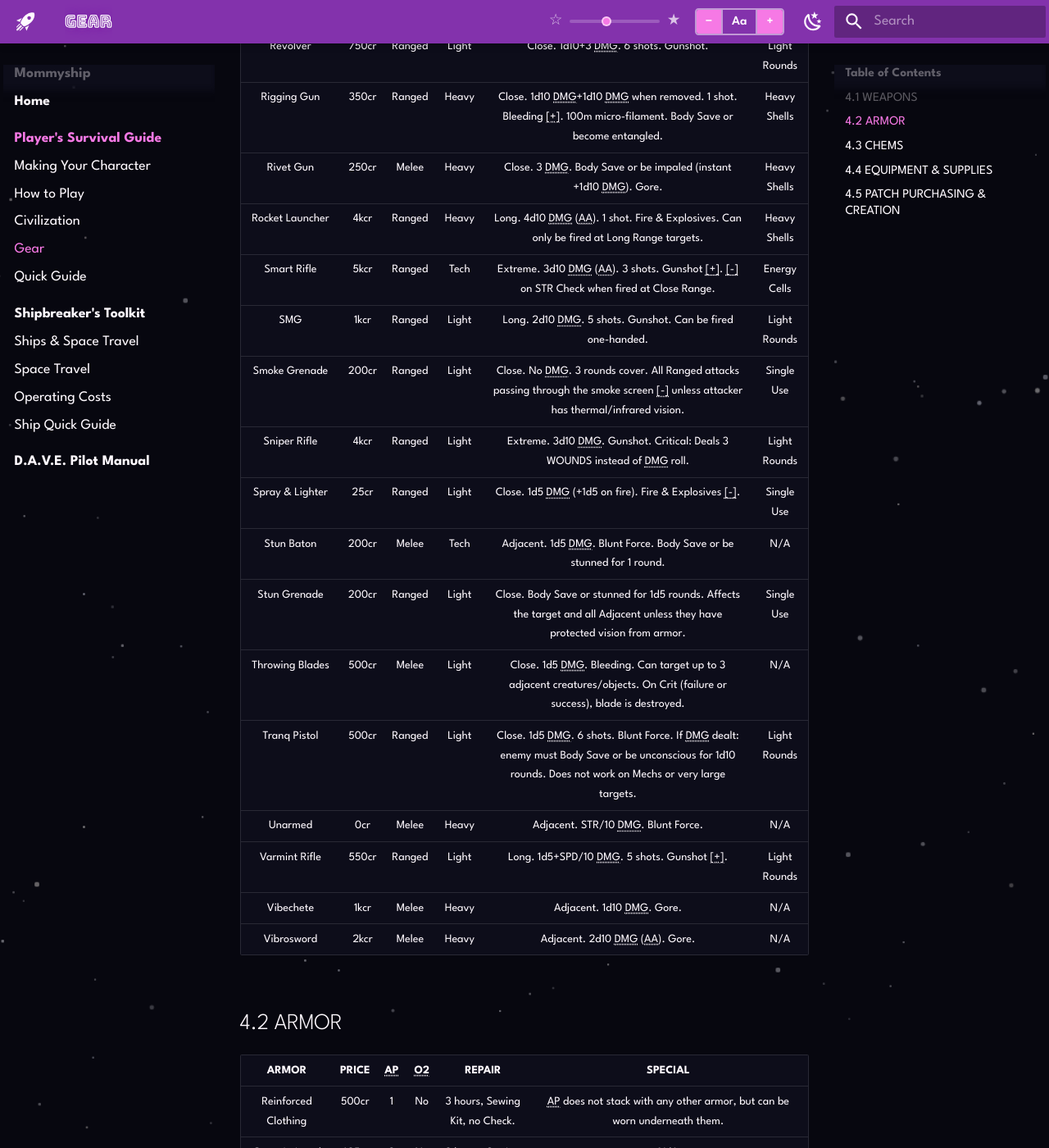
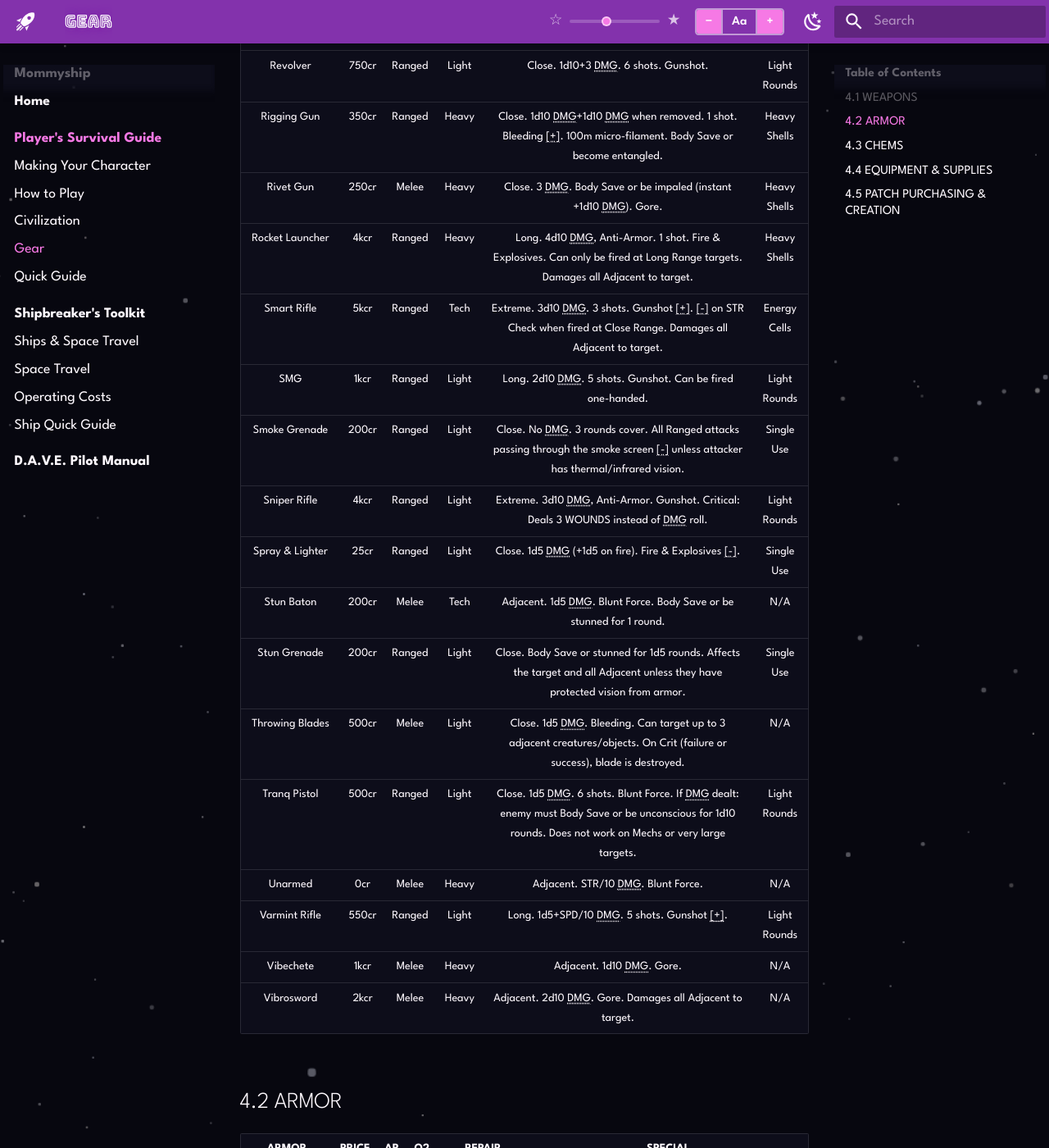
Before and after one commit to XYAgainAgain/Mommyship, an MkDocs documentation site: the page built from docs/players-survival-guide/gear.md, in a window 1280 px wide and 1400 px high, scrolled down 3194 px. Shown: the whole window at 82% size. Built offline with MkDocs 1.6.1 and Material for MkDocs 9.7.7, drawn with Linux system fonts in a browser that asks for light colours; some of the changed text lies outside the part shown.

Commit message:
Lil tweaks~

```diff
--- a/docs/players-survival-guide/gear.md
+++ b/docs/players-survival-guide/gear.md
@@ -6,61 +6,61 @@ Oftentimes the difference between life and death is having the right tools for t
 
 ## 4.1 WEAPONS
 
-|           WEAPON            | PRICE  |  TYPE  |  TRAIT  |                                                                        DESCRIPTION                                                                        |     AMMO     |
-| :-------------------------: | :----: | :----: | :-----: | :-------------------------------------------------------------------------------------------------------------------------------------------------------: | :----------: |
-|        Assault Rifle        | 1.2kcr | Ranged |  Light  |                                                             Long. 2d10 DMG. 4 shots. Gunshot.                                                             | Heavy Shells |
-|         Basic Blade         |  50cr  | Melee  |  Light  |                                          (Scalpel, utility knife, switchblade.) Adjacent. 1d5 DMG. Bleeding [-].                                          |     N/A      |
-|       Basic Bludgeon        |  50cr  | Melee  |  Heavy  |                                          (Wrenches, hammers, batons, stick.) Adjacent. 1d5 DMG. Blunt Force [-].                                          |     N/A      |
-|        Boarding Axe         | 150cr  | Melee  |  Heavy  |                                           Adjacent. 2d10 DMG. Gore [+]. [+] on STR Checks vs inanimate objects.                                           |     N/A      |
-|         Chem-caster         | 900cr  | Ranged |  Tech   |                           Close. 1 DMG. Organic Trauma. If DMG dealt: administers a chem of choice that shooter has on hand to target.                           |   Special    |
-|        Combat Knife         |  75cr  | Melee  |  Light  |                                             Adjacent. 1d5+SPD/10 DMG. Bleeding. Can be thrown at Close Range.                                             |     N/A      |
-|       Combat Shotgun        | 1.4kcr | Ranged |  Light  |                                          Close. 3d10+3 DMG. 6 shots. Gunshot. 1d10+3 DMG @ Long Range or Longer.                                          | Heavy Shells |
-|           Crowbar           |  25cr  | Melee  |  Heavy  |                      Adjacent. 1d5 DMG. Blunt Force [+]. Grants [+] on STR Checks to open jammed airlocks, lift heavy objects, etc.                       |     N/A      |
-|    Double-Barrel Shotgun    | 900cr  | Ranged |  Light  |                                            Close. 3d10 DMG. 2 shots. Gunshot. 1d10 DMG @ Long Range or Longer.                                            | Heavy Shells |
-|          EMP Rifle          | 1.8kcr | Ranged |  Tech   |                                 Long. 1d10 DMG. Fire & Explosives [+]. If target is Mech, Body Save [-] shuts down until repairs & hard reboot.                                  | Energy Cell  |
-|        Flamethrower         |  4kcr  | Ranged |  Light  |                             Close. 2d10 DMG. 4 shots. Fire/Explosives [+]. Body Save [-] or be set on fire (2d10 DMG/round).                              | Energy Cells |
-|          Flare Gun          |  25cr  | Ranged |  Light  |                         Long. 1d5 DMG. 2 shots. Fire/Explosives [-]. High intensity flare visible day and night from Long Range.                          | Energy Cells |
-|          Foam Gun           | 500cr  | Ranged |  Light  |                                  Close. 1 DMG. 2 shots. Blunt Force. Body Save or become stuck. STR Check [-] to escape.                                  | Light Rounds |
-|        Frag Grenade         | 400cr  | Ranged |  Light  |                                Close. 3d10 DMG. Fire/Explosives. All Adjacent to target must Body Save or take equal DMG.                                 |  Single Use  |
-|         Gas Grenade         | 200cr  | Ranged |  Light  |                    Close. Body Save or [-] to Speed & Strength for 1d5 rounds. Affects target & all Adjacent unless they have O2, etc.                    |  Single Use  |
-| General-Purpose Machine Gun |  8kcr  | Ranged |  Heavy  |                            Long. 4d10 DMG. 5 shots. Gunshot [+]. Two-handed. Barrel can be maneuvered to fire around corners.                             | Heavy Shells |
-|      Grenade Launcher       |  2kcr  | Ranged |  Heavy  |                                       Long. Damage as grenade. 1 round. Uses grenades as ammo (except Petrol Bomb).                                       |   Special    |
-|        Hacking Dart         | 2.5kcr | Ranged |  Tech   |                                Close. 1 DMG. If target is Mech, Sanity Save or is under control of shooter for 1d5 rounds.                                | Light Rounds |
-|         Hand Welder         | 250cr  | Melee  |  Heavy  |                                     Adjacent. 1d10 DMG. Bleeding. Can cut through Airlock doors. Requires powercell.                                      |     N/A      |
-|       Hard-Holoblade        | 400cr  | Melee  |  Light  |                                      Adjacent. 1d10+2 DMG. Bleeding [-]. Does not damage Mechs. Requires powercell.                                       |     N/A      |
-|       Holdout Pistol        | 200cr  | Ranged |  Light  |                                  Close. 1d5+1 DMG. 8 Shots. Gunshot [+]. Makes very little noise. Can easily be hidden.                                   | Light Rounds |
-|         Large Blade         | 100cr  | Melee  |  Heavy  |                                                (sword, kitchen knife, axe). Adjacent. 1d10 DMG. Bleeding.                                                 |     N/A      |
-|       Large Bludgeon        | 100cr  | Melee  |  Heavy  |                                     (shovel, fire extinguisher, standing lamp, pipe) Adjacent. 1d10 DMG. Blunt Force.                                     |     N/A      |
-|        Laser Cutter         | 1.5kcr | Ranged |  Heavy  |                              Long. 1d100 DMG. 6 shots. Bleeding [+] or Gore [+]. Two-handed. 1 round recharge between shots.                              | Energy Cells |
-|        Laser Pistol         | 550cr  | Ranged |  Light  |                                                      Close. 1d10+4 DMG. 6 shots. Fire & Explosives.                                                       | Energy Cells |
-|        Martial Blade        | 250cr  | Melee  |  Heavy  |                                             (lance, odachi, katana) Adjacent. 1d10+STR/10 DMG. Bleeding [+].                                              |     N/A      |
-|      Martial Bludgeon       | 250cr  | Melee  |  Heavy  |                                             (staff, hammer, maul) Adjacent. 1d10+STR/10 DMG. Blunt Force [+].                                             |     N/A      |
-|         Mind Melter         | 1.5kcr | Ranged | Psychic |      Close. 1d10 DMG. Organic Trauma. If DMG dealt: enemy must Sanity Save or go catatonic for 1d10 rounds. Does not work on Mechs. Requires Powercell.      |     N/A      |
-|          Nail Gun           | 150cr  | Ranged |  Heavy  |                                                    Close. 1d5+3 DMG. 32 shots. Bleeding. Ignores 2 AP.                                                    | Light Rounds |
-|       Poison Injector       | 400cr  | Melee  |  Light  |                           Adjacent. 1d10 DMG. 1 shot. Bleeding [-]. Body Save [-] or additional 1d10 DMG/round for 1d10 rounds.                           |  Single Use  |
-|          Power Saw          | 500cr  | Melee  |  Heavy  |                              Adjacent. 3d10 DMG. Gore [+]. Must cool down for 1 round after each attack. Requires powercell.                              |     N/A      |
-|         Prism Whip          | 800cr  | Melee  |  Light  |                                              Adjacent. 2d10 DMG. Fire & Explosives [-]. Requires powercell.                                               |     N/A      |
-|      Psypulse Launcher      |  2kcr  | Ranged | Psychic |               Close. Body Save [-] or thrown 1d10×10 feet away from shooter and takes 1d5 DMG for every 10 feet it is pushed. Blunt Force.                | Energy Cells |
-|         Pulse Rifle         | 2.4kcr | Ranged |  Light  |                                                             Long. 3d10 DMG. 5 shots. Gunshot.                                                             | Heavy Shells |
-|        Pump Shotgun         |  1kcr  | Ranged |  Light  |                                          Close. 3d10+1 DMG. 4 shots. Gunshot. 1d10+1 DMG @ Long Range or Longer.                                          | Heavy Shells |
+|           WEAPON            | PRICE  |  TYPE  |  TRAIT  |                         DESCRIPTION                          |     AMMO     |
+| :-------------------------: | :----: | :----: | :-----: | :----------------------------------------------------------: | :----------: |
+|        Assault Rifle        | 1.2kcr | Ranged |  Light  |              Long. 2d10 DMG. 4 shots. Gunshot.               | Heavy Shells |
+|         Basic Blade         |  50cr  | Melee  |  Light  | (Scalpel, utility knife, switchblade.) Adjacent. 1d5 DMG. Bleeding [-]. |     N/A      |
+|       Basic Bludgeon        |  50cr  | Melee  |  Heavy  | (Wrenches, hammers, batons, stick.) Adjacent. 1d5 DMG. Blunt Force [-]. |     N/A      |
+|        Boarding Axe         | 150cr  | Melee  |  Heavy  | Adjacent. 2d10 DMG. Gore [+]. [+] on STR Checks vs inanimate objects. |     N/A      |
+|         Chem-caster         | 900cr  | Ranged |  Tech   | Close. 1 DMG. Organic Trauma. If DMG dealt: administers a chem of choice that shooter has on hand to target. |   Special    |
+|        Combat Knife         |  75cr  | Melee  |  Light  | Adjacent. 1d5+SPD/10 DMG. Bleeding. Can be thrown at Close Range. |     N/A      |
+|       Combat Shotgun        | 1.4kcr | Ranged |  Light  | Close. 3d10+3 DMG. 6 shots. Gunshot. 1d10+3 DMG @ Long Range or Longer. | Heavy Shells |
+|           Crowbar           |  25cr  | Melee  |  Heavy  | Adjacent. 1d5 DMG. Blunt Force [+]. Grants [+] on STR Checks to open jammed airlocks, lift heavy objects, etc. |     N/A      |
+|    Double-Barrel Shotgun    | 900cr  | Ranged |  Light  | Close. 3d10 DMG. 2 shots. Gunshot. 1d10 DMG @ Long Range or Longer. | Heavy Shells |
+|          EMP Rifle          | 1.8kcr | Ranged |  Tech   | Long. 1d10 DMG. Fire & Explosives [+]. If target is Mech, Body Save [-] shuts down until repairs & hard reboot. | Energy Cell  |
+|        Flamethrower         |  4kcr  | Ranged |  Light  | Close. 2d10 DMG. 4 shots. Fire/Explosives [+]. Body Save [-] or be set on fire (2d10 DMG/round). | Energy Cells |
+|          Flare Gun          |  25cr  | Ranged |  Light  | Long. 1d5 DMG. 2 shots. Fire/Explosives [-]. High intensity flare visible day and night from Long Range. | Energy Cells |
+|          Foam Gun           | 500cr  | Ranged |  Light  | Close. 1 DMG. 2 shots. Blunt Force. Body Save or become stuck. STR Check [-] to escape. | Light Rounds |
+|        Frag Grenade         | 400cr  | Ranged |  Light  | Close. 3d10 DMG. Fire/Explosives. All Adjacent to target must Body Save or take equal DMG. |  Single Use  |
+|         Gas Grenade         | 200cr  | Ranged |  Light  | Close. Body Save or [-] to Speed & Strength for 1d5 rounds. Affects target & all Adjacent unless they have O2, etc. |  Single Use  |
+| General-Purpose Machine Gun |  8kcr  | Ranged |  Heavy  | Long. 4d10 DMG. 5 shots. Gunshot [+]. Two-handed. Barrel can be maneuvered to fire around corners. | Heavy Shells |
+|      Grenade Launcher       |  2kcr  | Ranged |  Heavy  | Long. Damage as grenade. 1 round. Uses grenades as ammo (except Petrol Bomb). |   Special    |
+|        Hacking Dart         | 2.5kcr | Ranged |  Tech   | Close. 1 DMG. If target is Mech, Sanity Save or is under control of shooter for 1d5 rounds. | Light Rounds |
+|         Hand Welder         | 250cr  | Melee  |  Heavy  | Adjacent. 1d10 DMG. Bleeding. Can cut through Airlock doors. Requires powercell. |     N/A      |
+|       Hard-Holoblade        | 400cr  | Melee  |  Light  | Adjacent. 1d10+2 DMG. Bleeding [-]. Does not damage Mechs. Requires powercell. |     N/A      |
+|       Holdout Pistol        | 200cr  | Ranged |  Light  | Close. 1d5+1 DMG. 8 Shots. Gunshot [+]. Makes very little noise. Can easily be hidden. | Light Rounds |
+|         Large Blade         | 100cr  | Melee  |  Heavy  |  (sword, kitchen knife, axe). Adjacent. 1d10 DMG. Bleeding.  |     N/A      |
+|       Large Bludgeon        | 100cr  | Melee  |  Heavy  | (shovel, fire extinguisher, standing lamp, pipe) Adjacent. 1d10 DMG. Blunt Force. |     N/A      |
+|        Laser Cutter         | 1.5kcr | Ranged |  Heavy  | Long. 1d100 DMG. 6 shots. Bleeding [+] or Gore [+]. Two-handed. 1 round recharge between shots. Beam penetrates just about anything. | Energy Cells |
+|        Laser Pistol         | 550cr  | Ranged |  Light  |        Close. 1d10+4 DMG. 6 shots. Fire & Explosives.        | Energy Cells |
+|        Martial Blade        | 250cr  | Melee  |  Heavy  | (lance, odachi, katana) Adjacent. 1d10+STR/10 DMG. Bleeding [+]. |     N/A      |
+|      Martial Bludgeon       | 250cr  | Melee  |  Heavy  | (staff, hammer, maul) Adjacent. 1d10+STR/10 DMG. Blunt Force [+]. |     N/A      |
+|         Mind Melter         | 1.5kcr | Ranged | Psychic | Close. 1d10 DMG. Organic Trauma. If DMG dealt: enemy must Sanity Save or go catatonic for 1d10 rounds. Does not work on Mechs. Requires Powercell. |     N/A      |
+|          Nail Gun           | 150cr  | Ranged |  Heavy  |     Close. 1d5+3 DMG. 32 shots. Bleeding. Ignores 2 AP.      | Light Rounds |
+|       Poison Injector       | 400cr  | Melee  |  Light  | Adjacent. 1d10 DMG. 1 shot. Bleeding [-]. Body Save [-] or additional 1d10 DMG/round for 1d10 rounds. |  Single Use  |
+|          Power Saw          | 500cr  | Melee  |  Heavy  | Adjacent. 3d10 DMG. Gore [+]. Must cool down for 1 round after each attack. Requires powercell. |     N/A      |
+|         Prism Whip          | 800cr  | Melee  |  Light  | Adjacent. 2d10 DMG. Fire & Explosives [-]. Requires powercell. |     N/A      |
+|      Psypulse Launcher      |  2kcr  | Ranged | Psychic | Close. Body Save [-] or thrown 1d10×10 feet away from shooter and takes 1d5 DMG for every 10 feet it is pushed. Blunt Force. | Energy Cells |
+|         Pulse Rifle         | 2.4kcr | Ranged |  Light  |              Long. 3d10 DMG. 5 shots. Gunshot.               | Heavy Shells |
+|        Pump Shotgun         |  1kcr  | Ranged |  Light  | Close. 3d10+1 DMG. 4 shots. Gunshot. 1d10+1 DMG @ Long Range or Longer. | Heavy Shells |
 |           Raygun            |  3kcr  | Ranged |  Tech   | Long. Fires a continuous beam hitting all creatures it crosses. 2 shots. Body Save ([-] at Adjacent, [+] at Long Range) or 3d10 DMG. Fire/Explosives [+]. | Energy Cells |
-|          Revolver           | 750cr  | Ranged |  Light  |                                                           Close. 1d10+3 DMG. 6 shots. Gunshot.                                                            | Light Rounds |
-|         Rigging Gun         | 350cr  | Ranged |  Heavy  |                     Close. 1d10 DMG+1d10 DMG when removed. 1 shot. Bleeding [+]. 100m micro-filament. Body Save or become entangled.                      | Heavy Shells |
-|          Rivet Gun          | 250cr  | Melee  |  Heavy  |                                             Close. 3 DMG. Body Save or be impaled (instant +1d10 DMG). Gore.                                              | Heavy Shells |
-|       Rocket Launcher       |  4kcr  | Ranged |  Heavy  |                                 Long. 4d10 DMG (AA). 1 shot. Fire & Explosives. Can only be fired at Long Range targets.                                  | Heavy Shells |
-|         Smart Rifle         |  5kcr  | Ranged |  Tech   |                                 Extreme. 3d10 DMG (AA). 3 shots. Gunshot [+]. [-] on STR Check when fired at Close Range.                                 | Energy Cells |
-|             SMG             |  1kcr  | Ranged |  Light  |                                                Long. 2d10 DMG. 5 shots. Gunshot. Can be fired one-handed.                                                 | Light Rounds |
-|        Smoke Grenade        | 200cr  | Ranged |  Light  |            Close. No DMG. 3 rounds cover. All Ranged attacks passing through the smoke screen [-] unless attacker has thermal/infrared vision.            |  Single Use  |
-|        Sniper Rifle         |  4kcr  | Ranged |  Light  |                                         Extreme. 3d10 DMG. Gunshot. Critical: Deals 3 WOUNDS instead of DMG roll.                                         | Light Rounds |
-|       Spray & Lighter       |  25cr  | Ranged |  Light  |                                                   Close. 1d5 DMG (+1d5 on fire). Fire & Explosives [-].                                                   |  Single Use  |
-|         Stun Baton          | 200cr  | Melee  |  Tech   |                                           Adjacent. 1d5 DMG. Blunt Force. Body Save or be stunned for 1 round.                                            |     N/A      |
-|        Stun Grenade         | 200cr  | Ranged |  Light  |               Close. Body Save or stunned for 1d5 rounds. Affects the target and all Adjacent unless they have protected vision from armor.               |  Single Use  |
-|       Throwing Blades       | 500cr  | Melee  |  Light  |                Close. 1d5 DMG. Bleeding. Can target up to 3 adjacent creatures/objects. On Crit (failure or success), blade is destroyed.                 |     N/A      |
+|          Revolver           | 750cr  | Ranged |  Light  |             Close. 1d10+3 DMG. 6 shots. Gunshot.             | Light Rounds |
+|         Rigging Gun         | 350cr  | Ranged |  Heavy  | Close. 1d10 DMG+1d10 DMG when removed. 1 shot. Bleeding [+]. 100m micro-filament. Body Save or become entangled. | Heavy Shells |
+|          Rivet Gun          | 250cr  | Melee  |  Heavy  | Close. 3 DMG. Body Save or be impaled (instant +1d10 DMG). Gore. | Heavy Shells |
+|       Rocket Launcher       |  4kcr  | Ranged |  Heavy  | Long. 4d10 DMG, Anti-Armor. 1 shot. Fire & Explosives. Can only be fired at Long Range targets. Damages all Adjacent to target. | Heavy Shells |
+|         Smart Rifle         |  5kcr  | Ranged |  Tech   | Extreme. 3d10 DMG. 3 shots. Gunshot [+]. [-] on STR Check when fired at Close Range. Damages all Adjacent to target. | Energy Cells |
+|             SMG             |  1kcr  | Ranged |  Light  |  Long. 2d10 DMG. 5 shots. Gunshot. Can be fired one-handed.  | Light Rounds |
+|        Smoke Grenade        | 200cr  | Ranged |  Light  | Close. No DMG. 3 rounds cover. All Ranged attacks passing through the smoke screen [-] unless attacker has thermal/infrared vision. |  Single Use  |
+|        Sniper Rifle         |  4kcr  | Ranged |  Light  | Extreme. 3d10 DMG, Anti-Armor. Gunshot. Critical: Deals 3 WOUNDS instead of DMG roll. | Light Rounds |
+|       Spray & Lighter       |  25cr  | Ranged |  Light  |    Close. 1d5 DMG (+1d5 on fire). Fire & Explosives [-].     |  Single Use  |
+|         Stun Baton          | 200cr  | Melee  |  Tech   | Adjacent. 1d5 DMG. Blunt Force. Body Save or be stunned for 1 round. |     N/A      |
+|        Stun Grenade         | 200cr  | Ranged |  Light  | Close. Body Save or stunned for 1d5 rounds. Affects the target and all Adjacent unless they have protected vision from armor. |  Single Use  |
+|       Throwing Blades       | 500cr  | Melee  |  Light  | Close. 1d5 DMG. Bleeding. Can target up to 3 adjacent creatures/objects. On Crit (failure or success), blade is destroyed. |     N/A      |
 |        Tranq Pistol         | 500cr  | Ranged |  Light  | Close. 1d5 DMG. 6 shots. Blunt Force. If DMG dealt: enemy must Body Save or be unconscious for 1d10 rounds. Does not work on Mechs or very large targets. | Light Rounds |
-|           Unarmed           |  0cr   | Melee  |  Heavy  |                                                            Adjacent. STR/10 DMG. Blunt Force.                                                             |     N/A      |
-|        Varmint Rifle        | 550cr  | Ranged |  Light  |                                                        Long. 1d5+SPD/10 DMG. 5 shots. Gunshot [+].                                                        | Light Rounds |
-|          Vibechete          |  1kcr  | Melee  |  Heavy  |                                                                 Adjacent. 1d10 DMG. Gore.                                                                 |     N/A      |
-|         Vibrosword          |  2kcr  | Melee  |  Heavy  |                                                              Adjacent. 2d10 DMG (AA). Gore.                                                               |     N/A      |
+|           Unarmed           |  0cr   | Melee  |  Heavy  |              Adjacent. STR/10 DMG. Blunt Force.              |     N/A      |
+|        Varmint Rifle        | 550cr  | Ranged |  Light  |         Long. 1d5+SPD/10 DMG. 5 shots. Gunshot [+].          | Light Rounds |
+|          Vibechete          |  1kcr  | Melee  |  Heavy  |                  Adjacent. 1d10 DMG. Gore.                   |     N/A      |
+|         Vibrosword          |  2kcr  | Melee  |  Heavy  |  Adjacent. 2d10 DMG. Gore. Damages all Adjacent to target.   |     N/A      |
 
 ## 4.2 ARMOR
 
```
Also changed, not shown: docs/players-survival-guide/how-to-play.md (+7 -2 lines).
